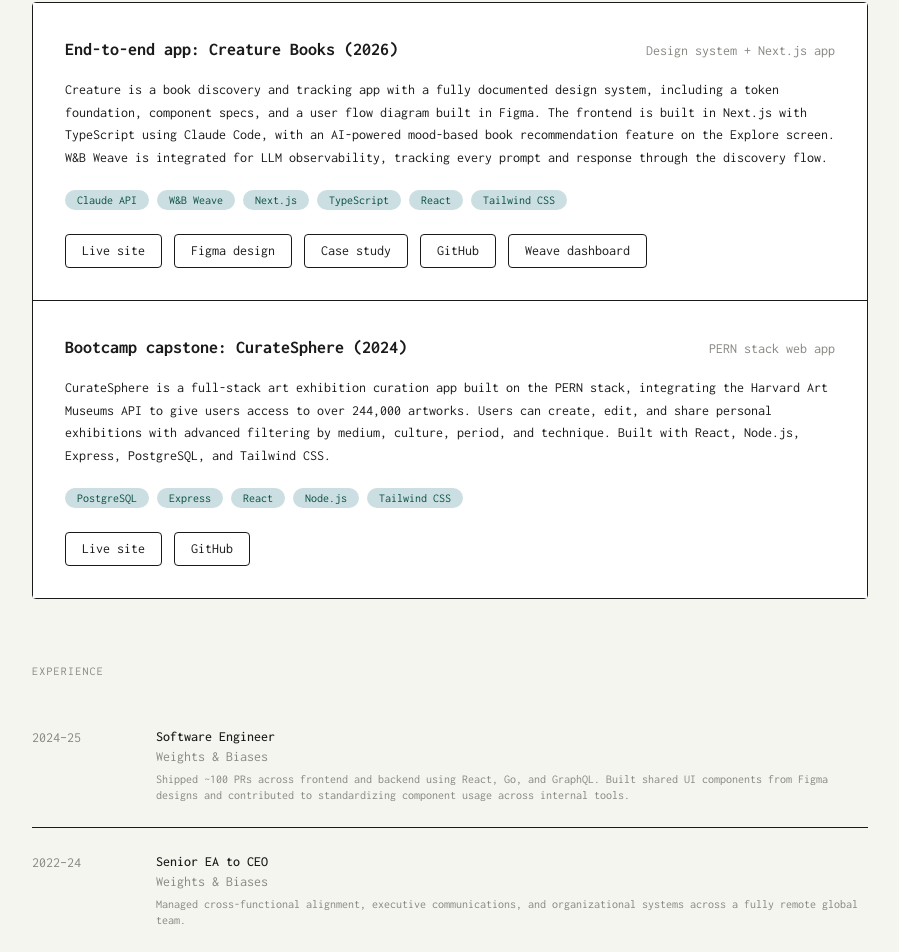
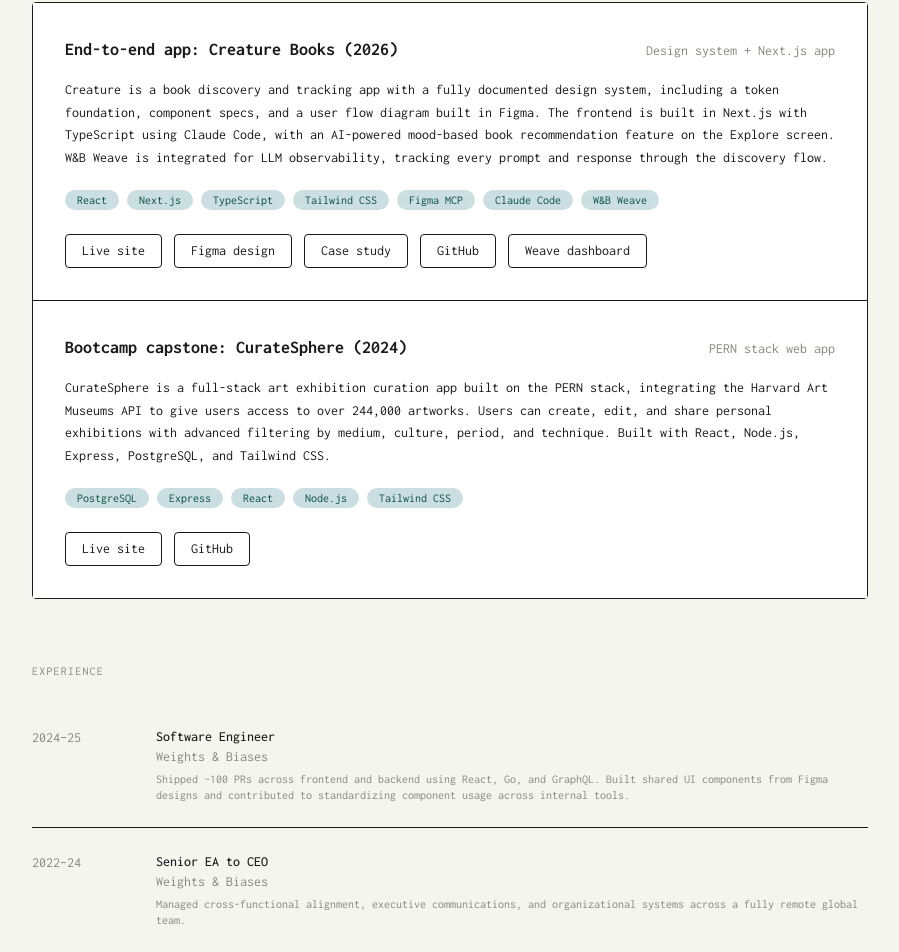
Before and after one commit to molliean/mollie-anderson, a Next.js app: page / in a window 1280 px wide. Shown: the part 717-1669 px from the top of the page, without its empty margins (190-1089 px from the left). Built offline with nearby package versions, Linux system fonts and the light colour scheme.

Commit message:
pill update

```diff
--- a/app/page.tsx
+++ b/app/page.tsx
@@ -86,7 +86,7 @@ export default function Home() {
                 prompt and response through the discovery flow.
               </p>
               <div className="flex flex-wrap gap-2 mb-6">
-                {["Claude API", "W&B Weave", "Next.js", "TypeScript", "React", "Tailwind CSS"].map(
+                {["React", "Next.js", "TypeScript", "Tailwind CSS", "Figma MCP", "Claude Code", "W&B Weave"].map(
                   (tag) => (
                     <span key={tag} className={TAG}>
                       {tag}
```
